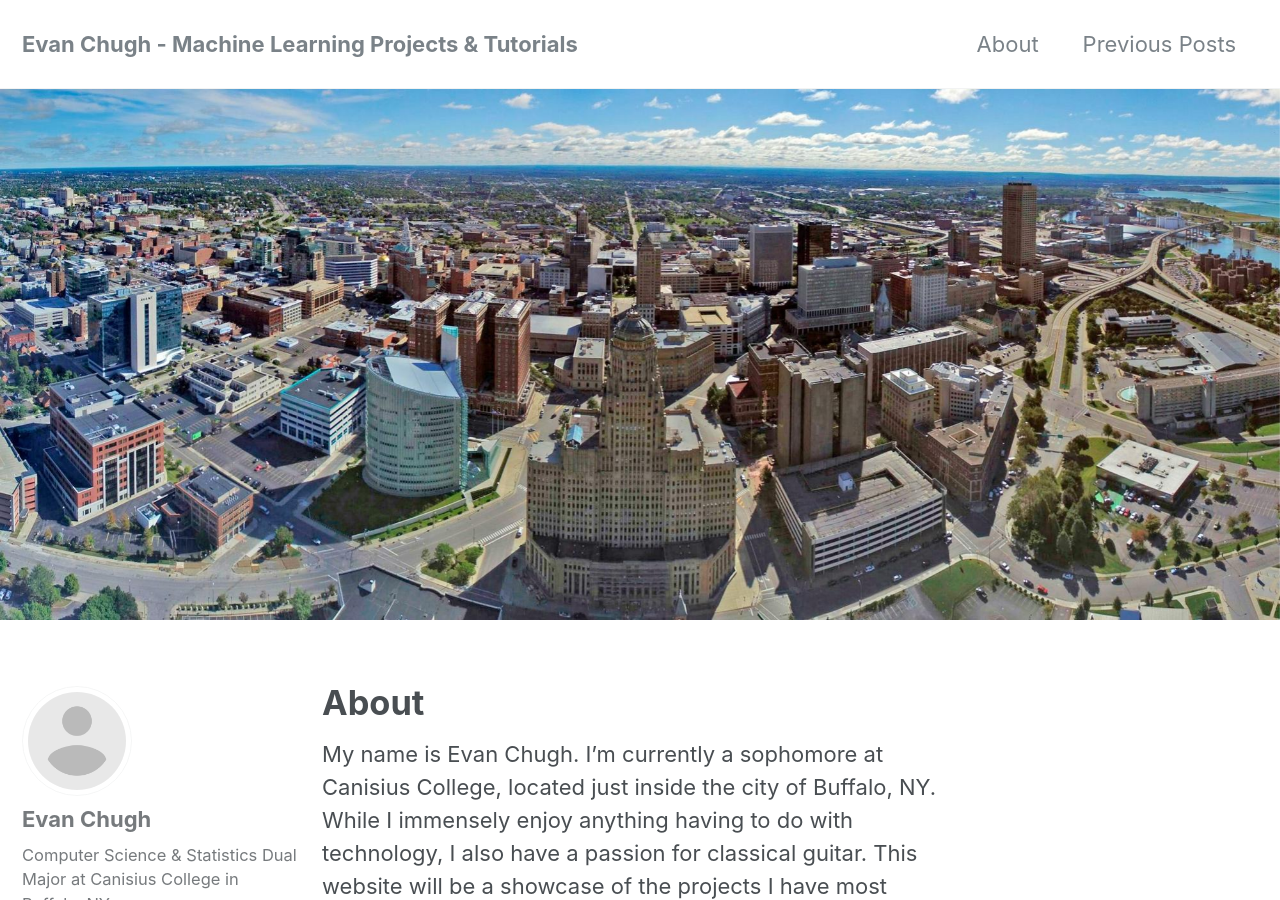
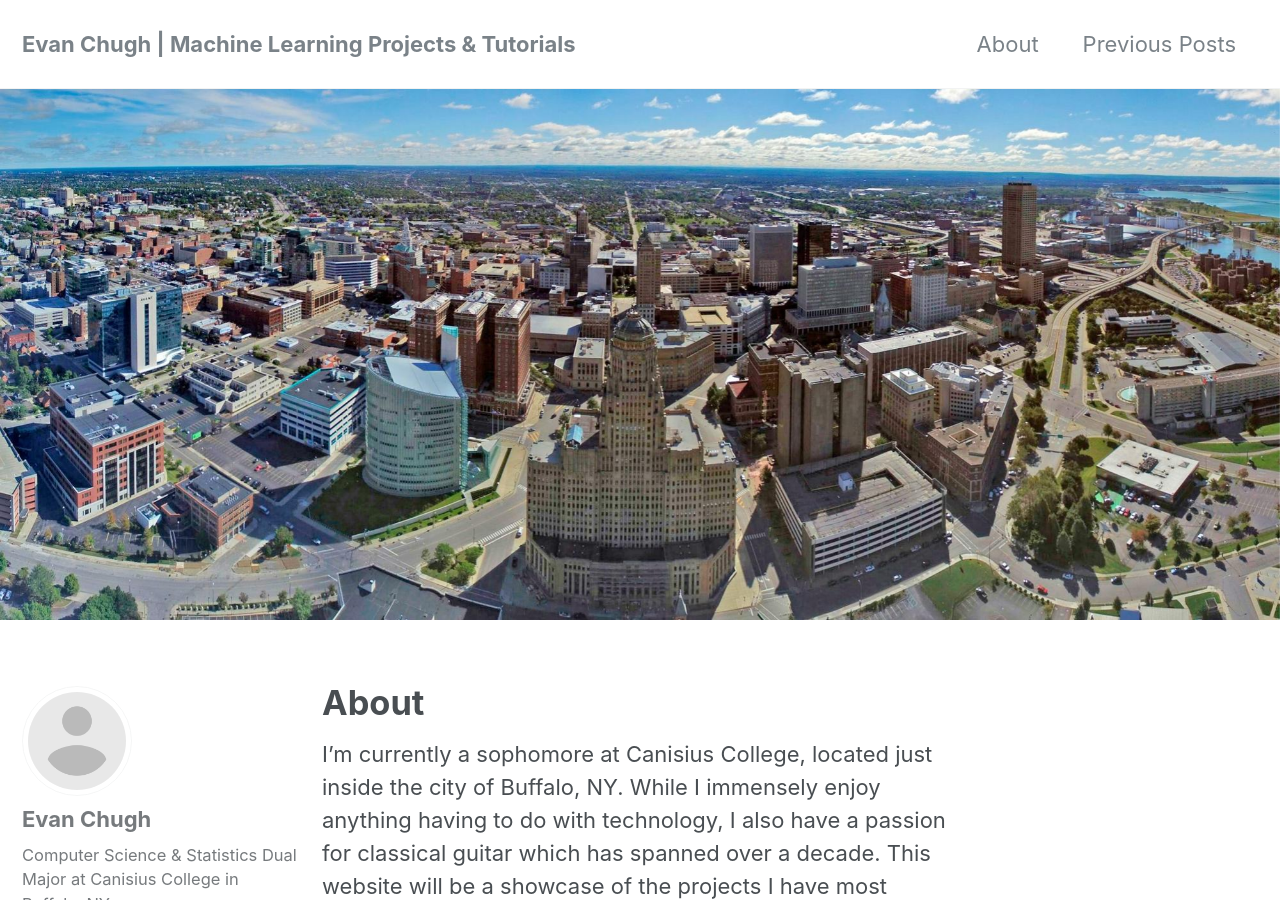
Before and after one commit to evanchugh/evanchugh.github.io, a Jekyll site: the page built from _pages/about.md, in a window 1280 px wide and 900 px high. Built offline with Jekyll 4.4.1, drawn with Linux system fonts in a browser that asks for light colours; nearby versions of some CDN libraries; some of the changed text lies outside the part shown.

Commit message:
changed site title formatting and about text

```diff
--- a/_config.yml
+++ b/_config.yml
@@ -16,7 +16,7 @@ minimal_mistakes_skin    : "default" # "air", "aqua", "contrast", "dark", "dirt"
 
 # Site Settings
 locale                   : "en-US"
-title                    : "Evan Chugh - Machine Learning Projects & Tutorials"
+title                    : "Evan Chugh | Machine Learning Projects & Tutorials"
 title_separator          : "-"
 name                     : "Evan Chugh"
 description              : "Data Science, Machine Learning & Deep Learning projects and tutorials"
--- a/_pages/about.md
+++ b/_pages/about.md
@@ -5,4 +5,4 @@ header:
   image: "/images/buffalo.jpg"
 ---
 
-My name is Evan Chugh. I'm currently a sophomore at Canisius College, located just inside the city of Buffalo, NY. While I immensely enjoy anything having to do with technology, I also have a passion for classical guitar. This website will be a showcase of the projects I have most enjoyed working on, while at the same time hopefully allowing others to learn from the work I have completed.
+I'm currently a sophomore at Canisius College, located just inside the city of Buffalo, NY. While I immensely enjoy anything having to do with technology, I also have a passion for classical guitar which has spanned over a decade. This website will be a showcase of the projects I have most enjoyed working on, while at the same time hopefully allowing others to learn from the work I have completed.
```
